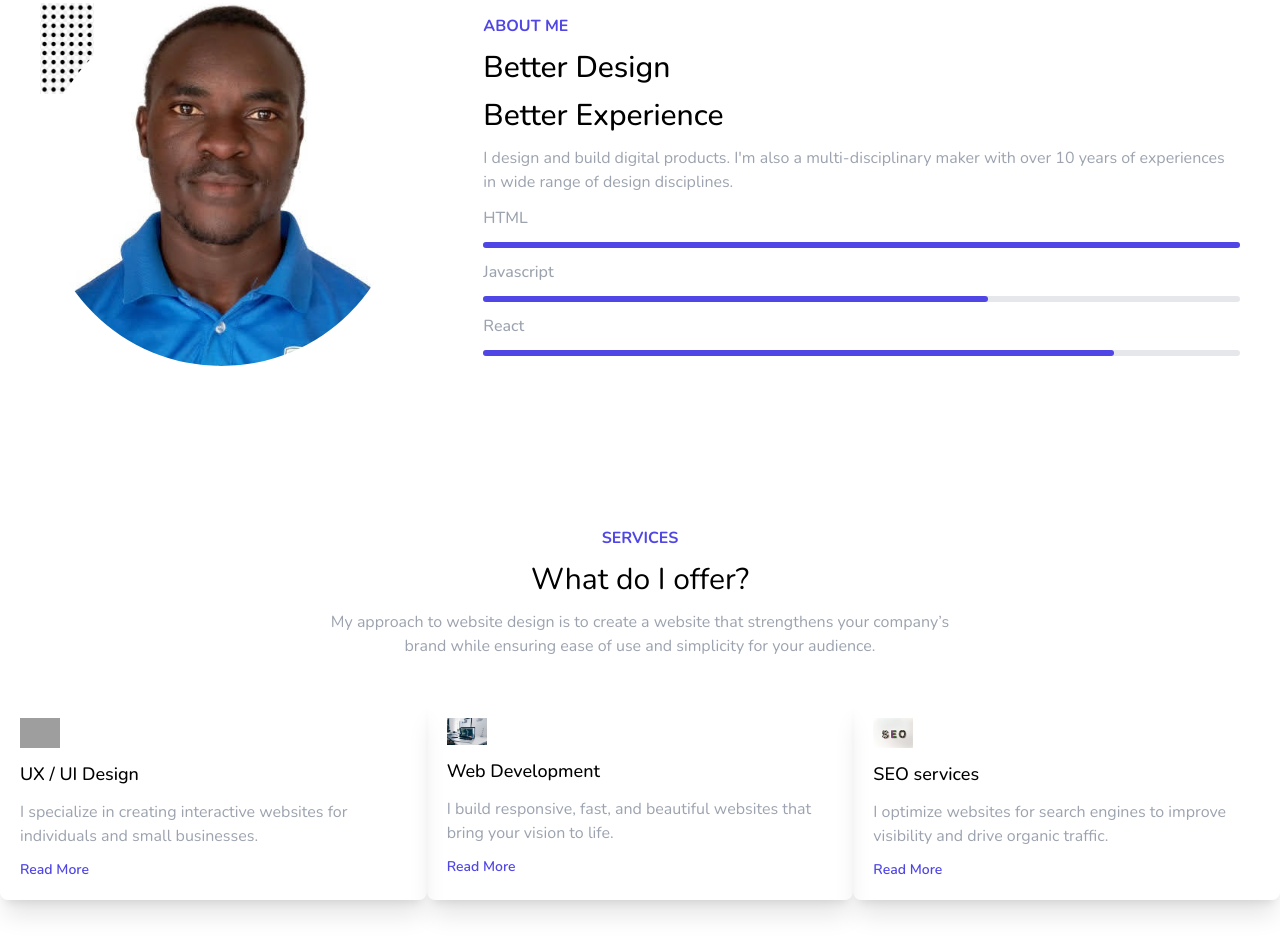
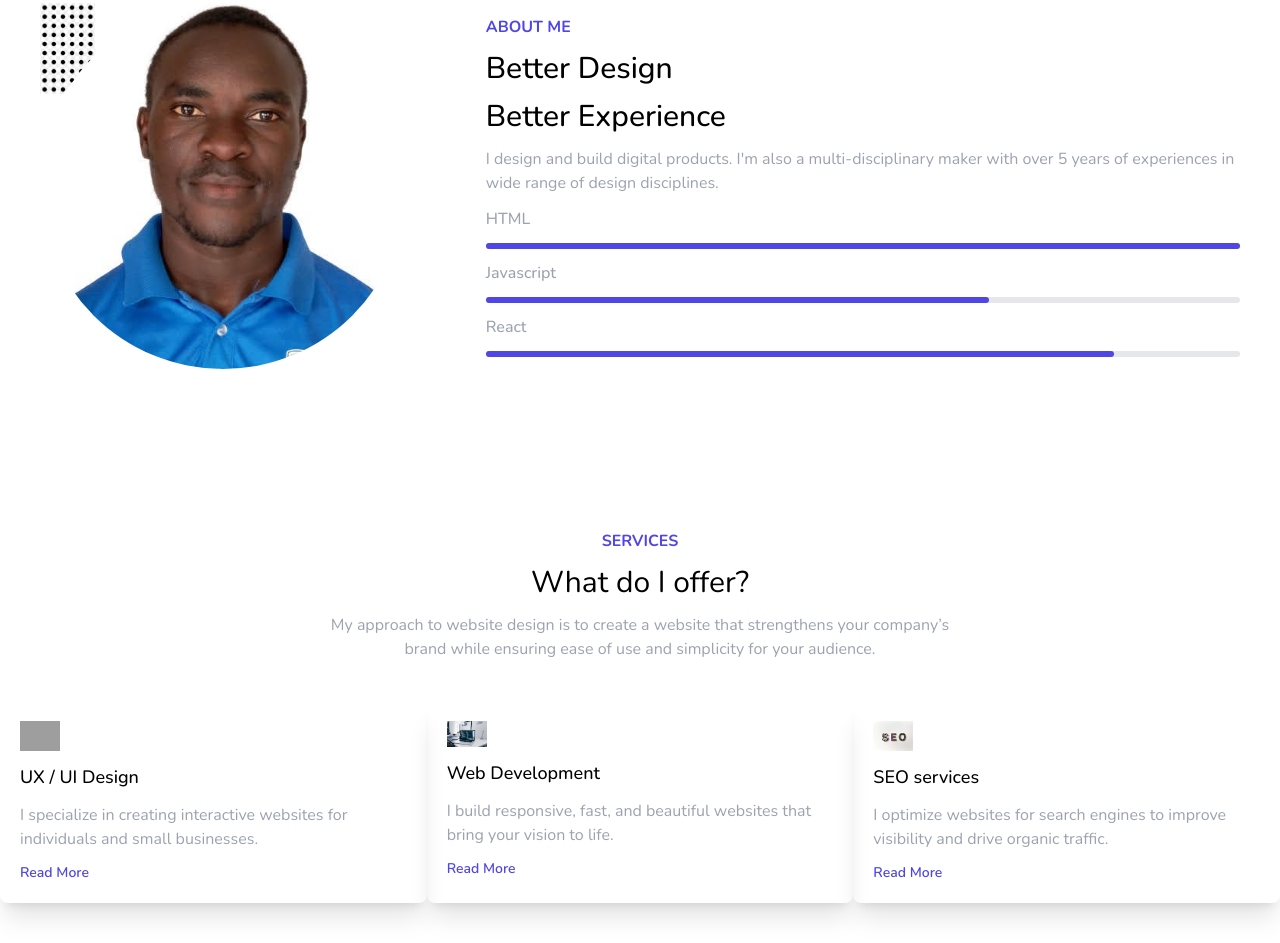
Before and after one commit to Moses361/my-portfolio-tailwind-project, a website: page index.html in a window 1280 px wide. Shown: the part 957-1900 px from the top of the page. Drawn offline with nearby package versions, Linux system fonts and the light colour scheme; grey boxes are pictures that could not be loaded.

```diff
--- a/index.html
+++ b/index.html
@@ -146,7 +146,7 @@
           </h1>
           <p class="text-gray-400">
             I design and build digital products. I'm also a multi-disciplinary
-            maker with over 10 years of experiences in wide range of design
+            maker with over 5 years of experiences in wide range of design
             disciplines.
           </p>
           <h2 class="text-gray-400 font-medium">HTML</h2>
```
